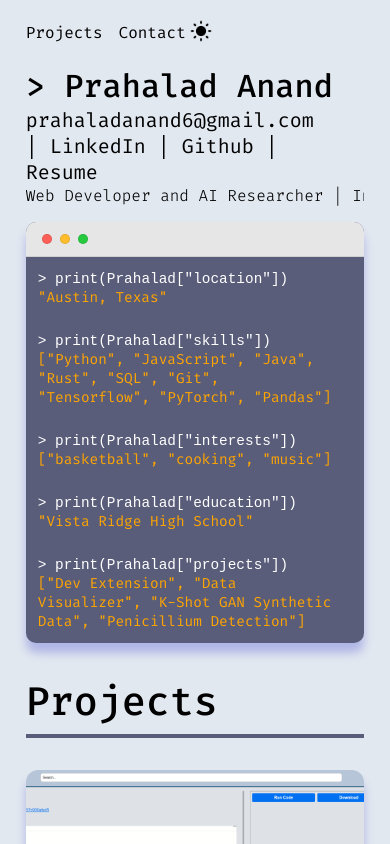
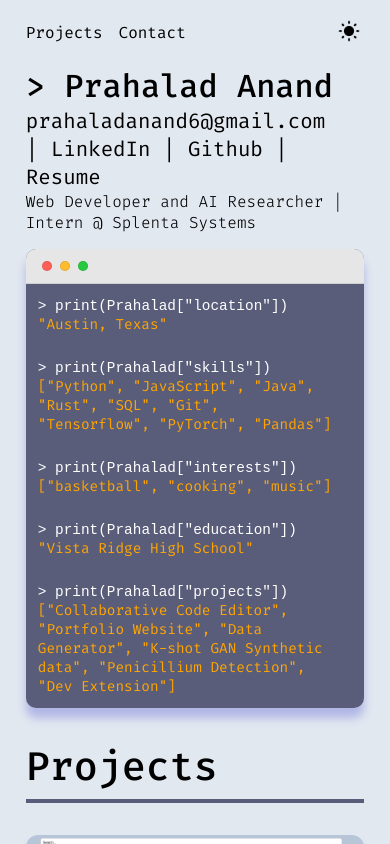
Before and after one commit to PPilot2/portfolio-website, a Next.js app in the folder portfolio/: page / in a window 390 px wide. Shown: the top 844 px of the page. Built offline with nearby package versions, Linux system fonts and the light colour scheme.

Commit message:
responsive update

```diff
--- a/portfolio/src/app/components/terminalBox.tsx
+++ b/portfolio/src/app/components/terminalBox.tsx
@@ -4,7 +4,6 @@ import styles from "../page.module.css";
 
 export default function Home() {
   const inputRef = useRef<HTMLDivElement>(null);
-  const [selectedProject, setSelectedProject] = useState("Dev Extension");
   const [isHidden, setIsHidden] = useState(true);
   const projects = [
     { name: "Collaborative Code Editor", id: 1},
@@ -14,6 +13,7 @@ export default function Home() {
     { name: "Penicillium Detection", id: 5 },
     { name: "Dev Extension", id: 6 },
   ];
+  const [selectedProject, setSelectedProject] = useState(projects[0]["name"]);
 
   useEffect(() => {
     inputRef.current?.focus();
@@ -77,7 +77,7 @@ export default function Home() {
 
         <div>
           <code>&gt; print(Prahalad[&quot;projects&quot;])</code>
-          <p>[&quot;Dev Extension&quot;, &quot;Data Visualizer&quot;, &quot;K-Shot GAN Synthetic Data&quot;, &quot;Penicillium Detection&quot;]</p>
+          <p>[&quot;Collaborative Code Editor&quot;, &quot;Portfolio Website&quot;, &quot;Data Generator&quot;, &quot;K-shot GAN Synthetic data&quot;, &quot;Penicillium Detection&quot;, &quot;Dev Extension&quot;]</p>
         </div>
 
         <div
--- a/portfolio/src/app/page.module.css
+++ b/portfolio/src/app/page.module.css
@@ -49,9 +49,7 @@
 
 .headerContainer h3 {
   font-weight: 350;
-  overflow: hidden;
   font-size: clamp(1rem, 4vw, 1.5rem);
-  white-space: nowrap;
 }
 
 .headerContainer a:hover {
@@ -109,7 +107,7 @@
   justify-content: space-between;
   align-items: center;
   width: 100%;
-  flex-wrap: wrap;
+  flex-wrap: nowrap;
 }
 
 .navLeft {
@@ -122,6 +120,24 @@
   background-color: transparent;
   border: none;
   cursor: pointer;
+}
+@media (max-width: 768px) {
+  .navElements {
+    flex-direction: row;
+    flex-wrap: nowrap;
+  }
+
+  .navLeft {
+    flex-grow: 1;
+  }
+
+  .navRight {
+    margin-left: auto;
+  }
+
+  .contactContainer h2 {
+    font-size: 1.3rem;
+  }
 }
 
 .boxContainer {
@@ -466,9 +482,6 @@
   .footerContent {
     padding: 0 1rem;
   }
-  .contactContainer h2 {
-    font-size: 20px;
-  }
   .inputWrapper {
     display: none;
   }
```
